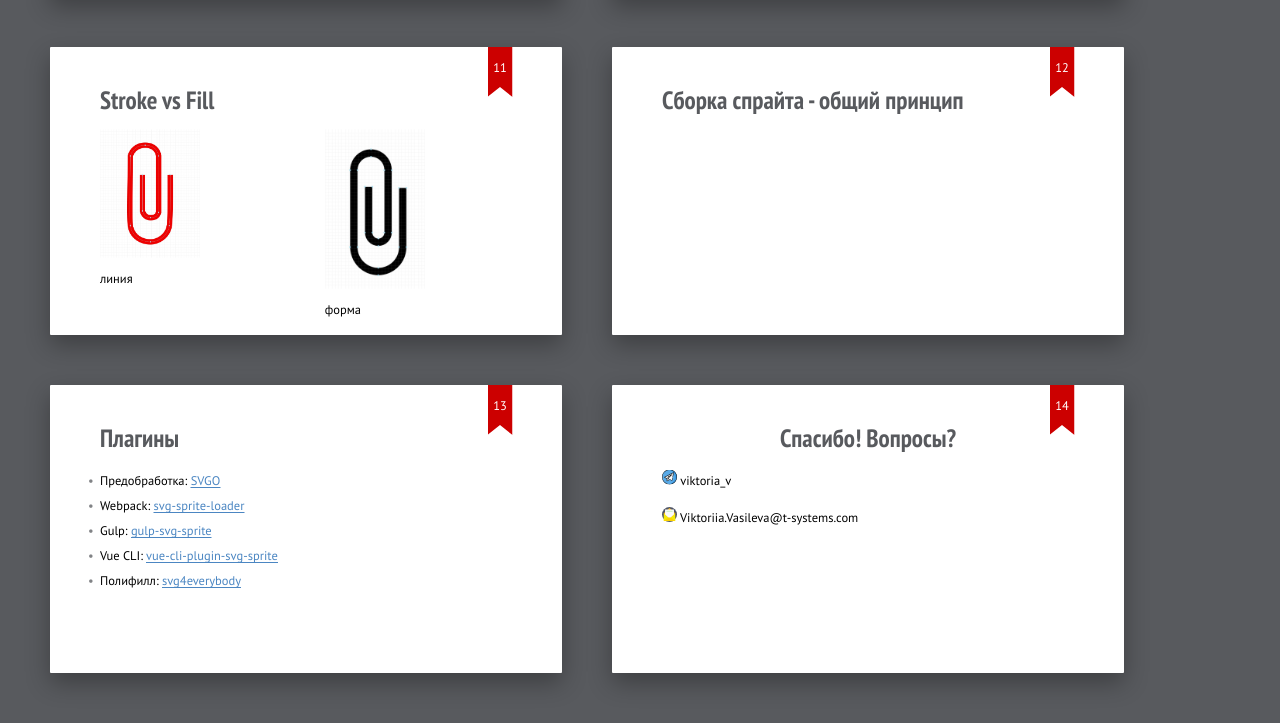
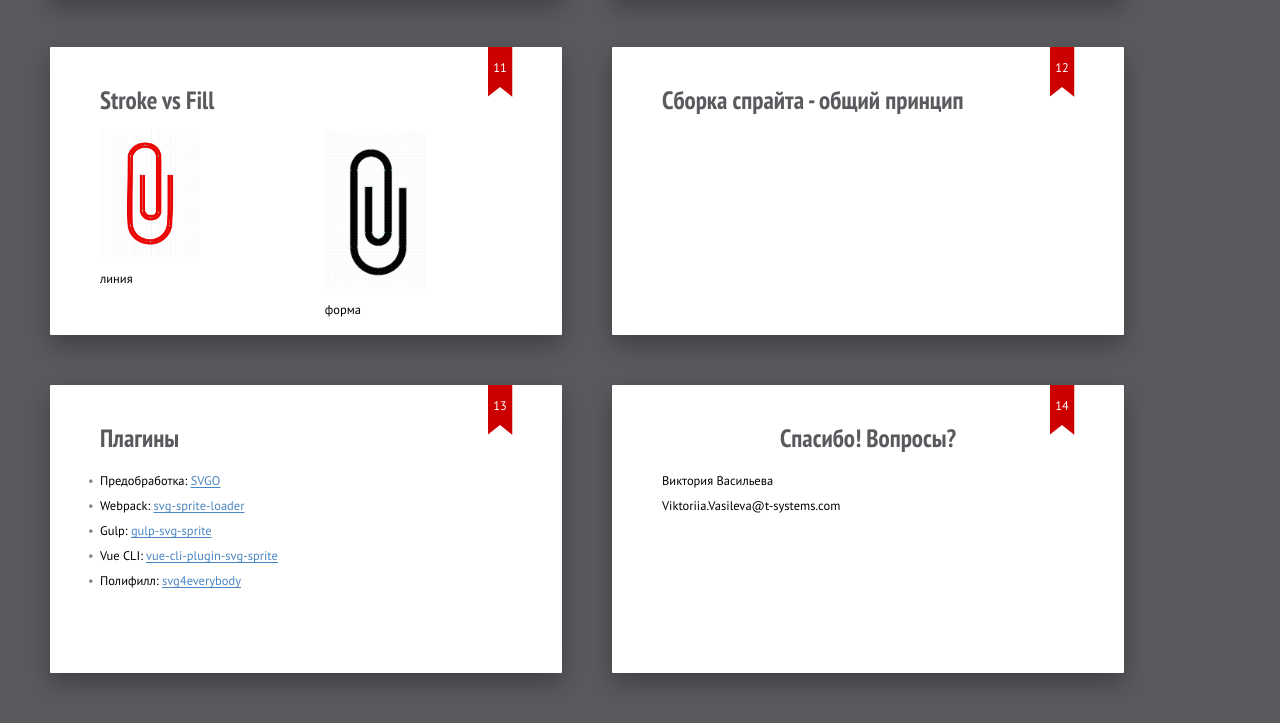
Before and after one commit to victory-v/svg-sprites-presentation, a plain HTML site: page index.html in a window 1280 px wide. Shown: the part 1817-2540 px from the top of the page. Drawn offline with Linux system fonts and the light colour scheme.

Commit message:
Last slide

```diff
--- a/index.html
+++ b/index.html
@@ -272,10 +272,9 @@
     <section class="slide">
         <h2 class="" style="text-align: center">Спасибо! Вопросы?</h2>
         <p>
-            <img src="./pictures/telegram.svg" width="30" alt=""> viktoria_v
-        </p>
-        <p>
-            <img src="./pictures/mail.svg" width="30" alt=""> Viktoriia.Vasileva@t-systems.com
+            Виктория Васильева
+            <br>
+            Viktoriia.Vasileva@t-systems.com
         </p>
     </section>
 
```
